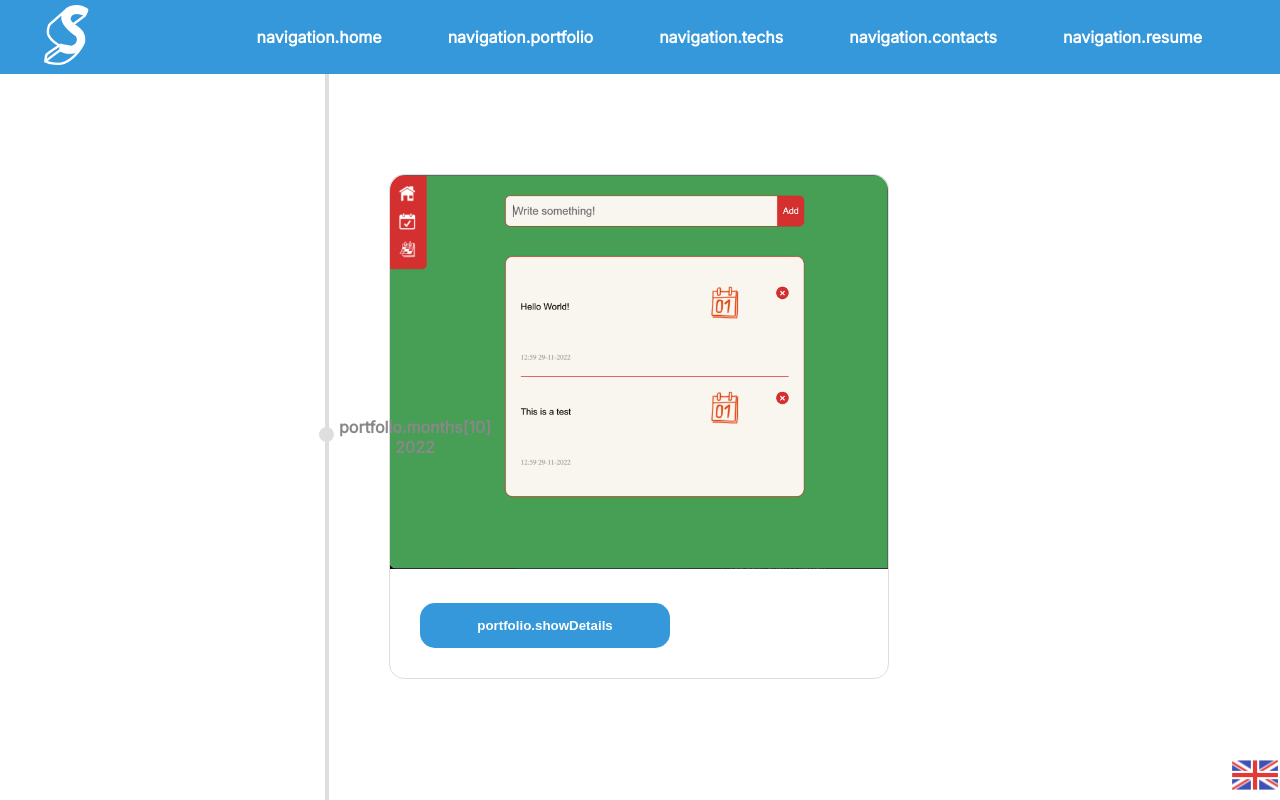
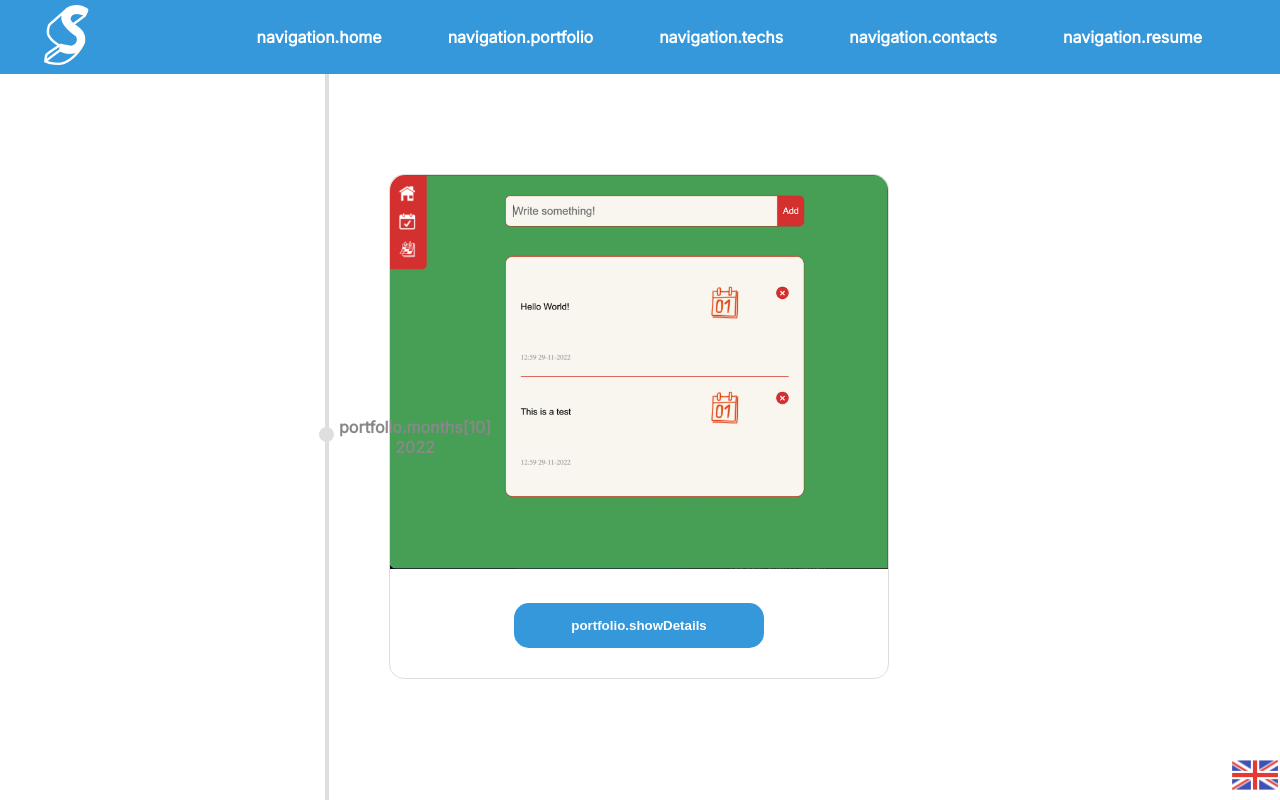
Before and after one commit to Srizza93/portfolio-vite, a Vue app: page /#/portfolio in a window 1280 px wide. Shown: the top 800 px of the page. Built offline with nearby package versions, Linux system fonts and the light colour scheme.

Commit message:
gallery button UI fix

```diff
--- a/src/components/Project.vue
+++ b/src/components/Project.vue
@@ -106,6 +106,7 @@ export default {
 .project_subcontainer
  display flex
  flex-direction column
+ align-items center
  width 100%
  max-width 500px
  border 1px solid #dedede
@@ -122,9 +123,11 @@ export default {
  border-radius 15px 15px 0 0
 
 .project_subcontainer_button
+ width 90%
  margin 30px
 
 .project_subcontainer_details
+ width 100%
  max-height 0
  padding 0 30px
  overflow hidden
```
Also changed, not shown: 2 other files (tests, documents, lock files or other folders).
